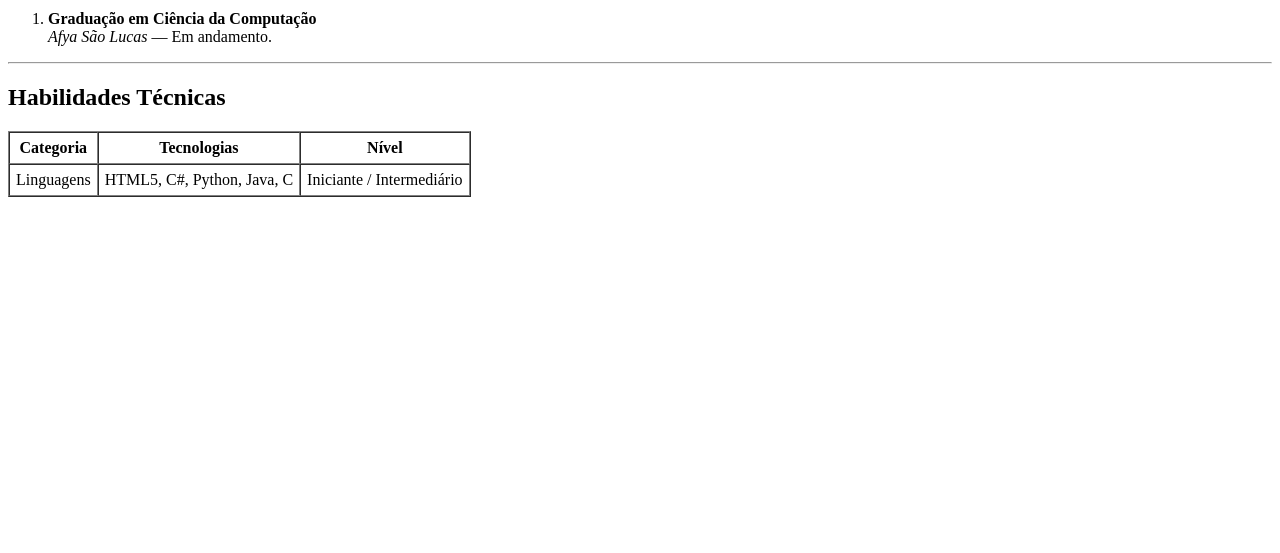
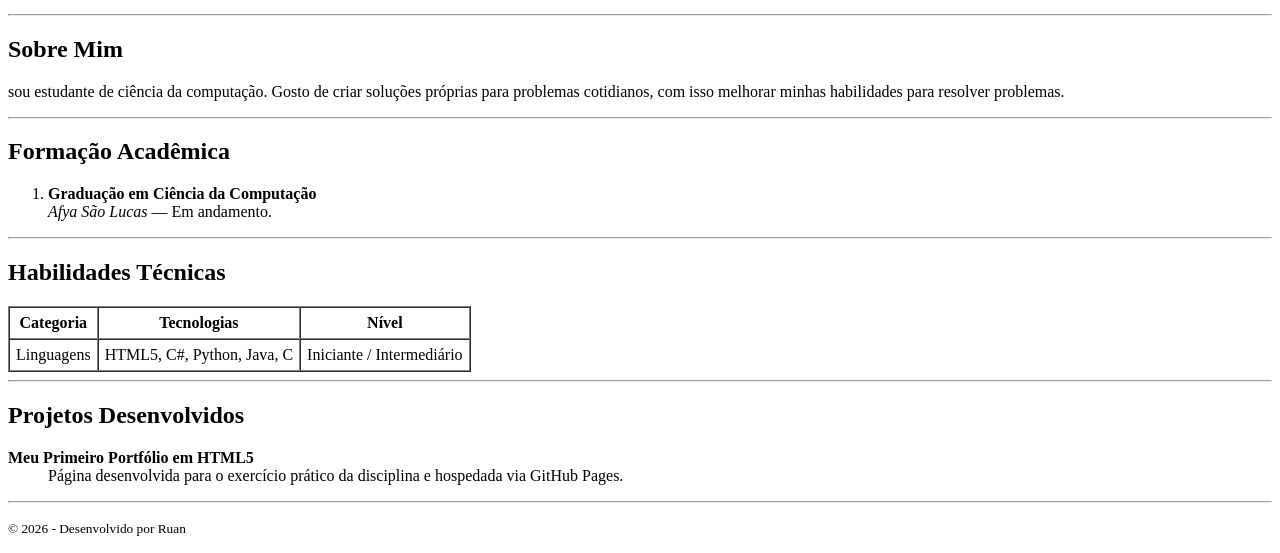
Before and after one commit to ruanfzr/meu-portfolio, a plain HTML site: page index.html in a window 1280 px wide. Shown: the part 484-1037 px from the top of the page. Before the commit the page ends 800 px from the top, so only its background shows below. Drawn offline with Linux system fonts and the light colour scheme.

Commit message:
atualizando html

```diff
--- a/index.html
+++ b/index.html
@@ -7,10 +7,10 @@
 </head>
 <body>
 
-    <!-- Cabeçalho -->
     <header>
         <h1>Ruan Moreira Ferreira</h1>
         <p><strong>Estudante de Tecnologia / Desenvolvedor</strong></p>
+        <img src="assets/foto.png" alt="Foto de perfil" width="150">
         <address>
             <p>
                 E-mail: <a href="mailto:ruanmoreirav@gmail.com">ruanmoreirav@gmail.com</a><br>
@@ -21,7 +21,6 @@
 
     <hr>
 
-    <!-- Navegação interna -->
     <nav>
         <h2>Navegação</h2>
         <ul>
@@ -34,7 +33,6 @@
 
     <hr>
 
-    <!-- Seções -->
     <section id="sobre">
         <h2>Sobre Mim</h2>
         <p>sou estudante de ciência da computação. Gosto de criar soluções próprias para problemas cotidianos, com isso melhorar minhas habilidades para resolver problemas.</p>
@@ -74,5 +72,21 @@
         </table>
     </section>
 
+        <hr>
+
+    <section id="projetos">
+        <h2>Projetos Desenvolvidos</h2>
+        <dl>
+            <dt><strong>Meu Primeiro Portfólio em HTML5</strong></dt>
+            <dd>Página desenvolvida para o exercício prático da disciplina e hospedada via GitHub Pages.</dd>
+        </dl>
+    </section>
+
+    <hr>
+
+    <footer>
+        <p><small>&copy; 2026 - Desenvolvido por Ruan</small></p>
+    </footer>
+
 </body>
 </html>
```
